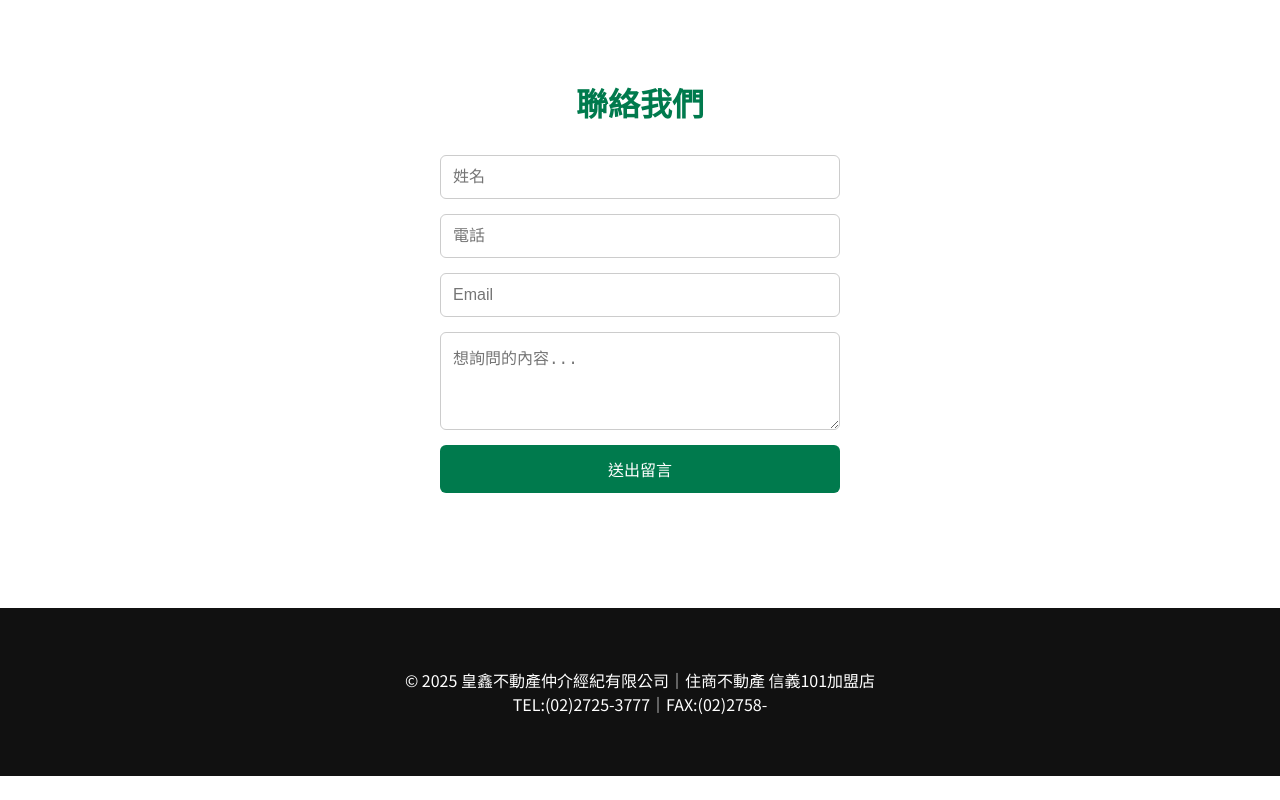
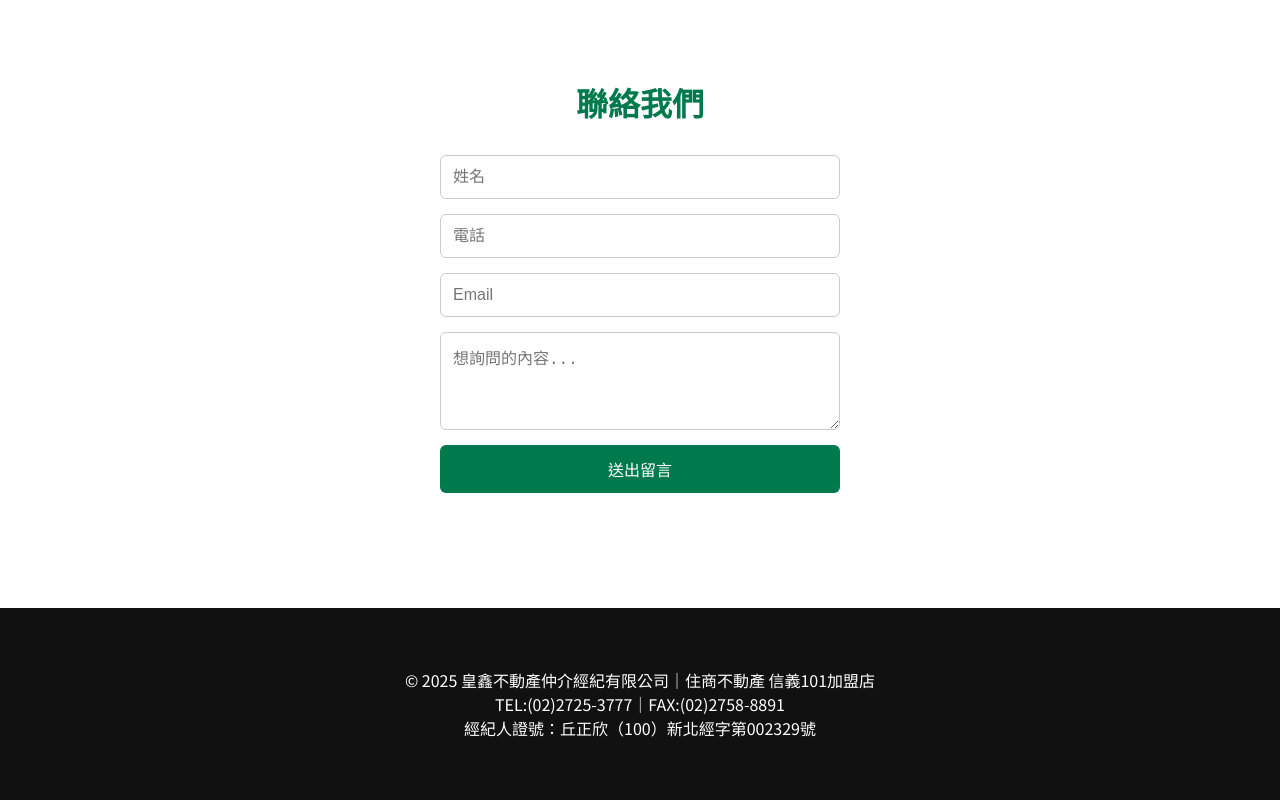
Before and after one commit to YuRu1994/HXTEST, a plain HTML site: page index.html in a window 1280 px wide. Shown: the part 1842-2642 px from the top of the page. Before the commit the page ends 2618 px from the top, so only its background shows below. Drawn offline with nearby package versions, Linux system fonts and the light colour scheme.

Commit message:
Update index.html

```diff
--- a/index.html
+++ b/index.html
@@ -223,7 +223,8 @@
 
   <footer>
     <p>&copy; 2025 皇鑫不動產仲介經紀有限公司｜住商不動產 信義101加盟店</p>
-    <p>TEL:(02)2725-3777｜FAX:(02)2758-</p>
+    <p>TEL:(02)2725-3777｜FAX:(02)2758-8891</p>
+    <p>經紀人證號：丘正欣（100）新北經字第002329號</p>
   </footer>
 
   <script>
```
